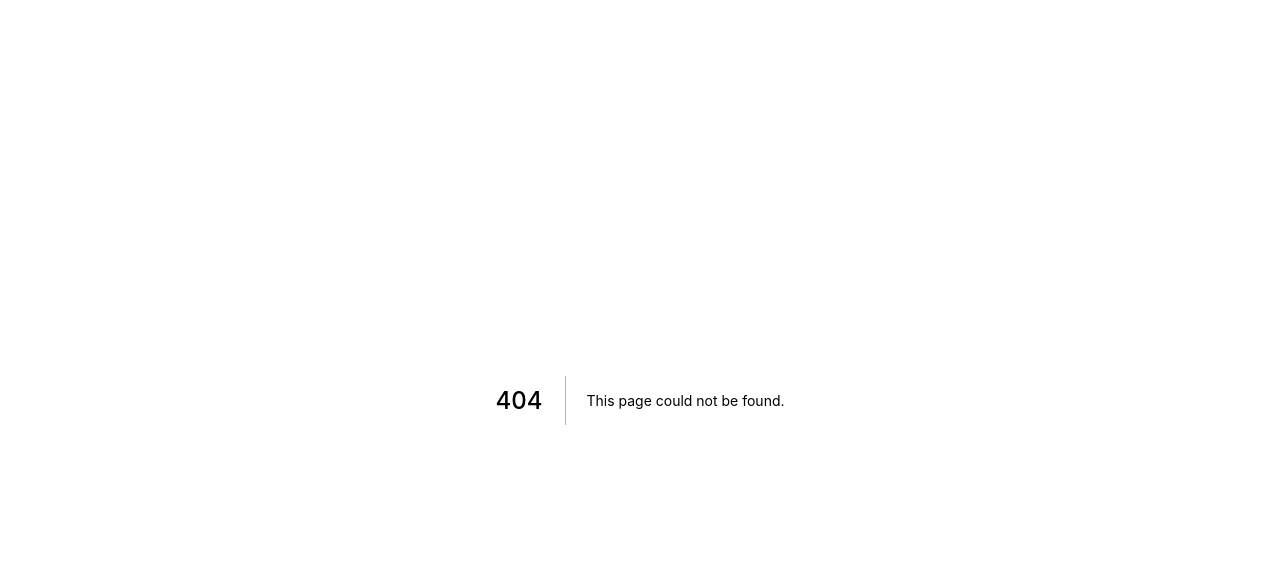
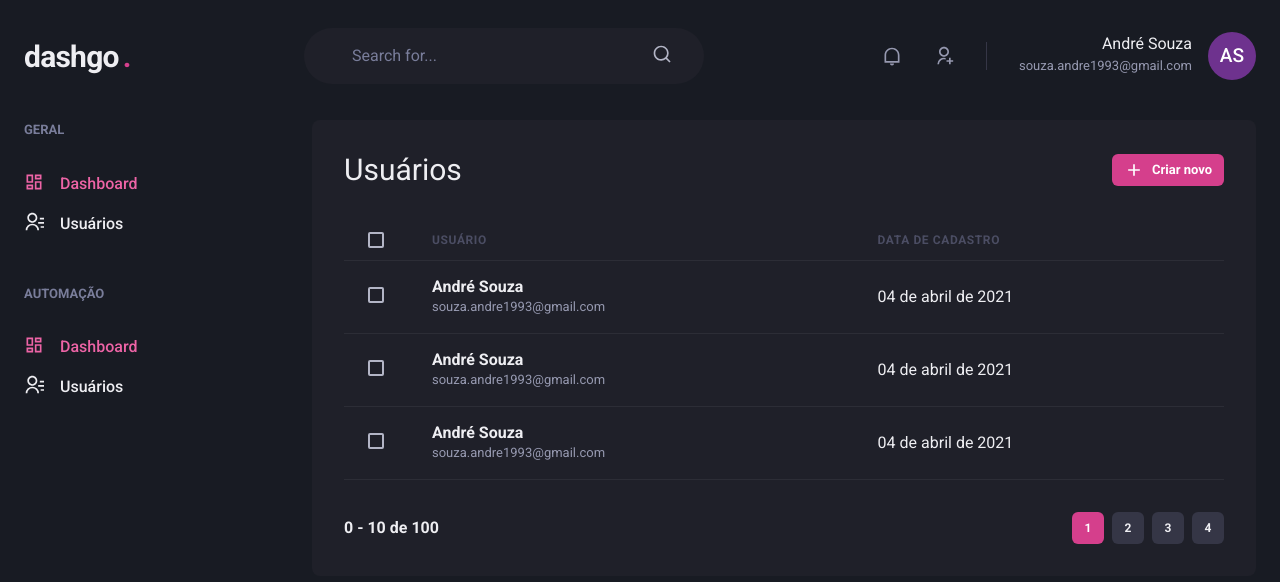
Before and after one commit to andresouza7/ignite-reactjs-chapter-IV-dashgo, a Next.js app: page /users in a window 1280 px wide. Before the commit this address had no page. Shown: the top 582 px of the page. Built offline with nearby package versions, Linux system fonts and the light colour scheme.

Commit message:
completed UserList page

```diff
--- /dev/null
+++ b/src/components/Pagination.tsx
@@ -0,0 +1,69 @@
+import { Stack, Button, Box } from "@chakra-ui/react";
+
+export function Pagination() {
+  return (
+    <Stack
+      direction="row"
+      mt="8"
+      justify="space-between"
+      align="center"
+      spacing="6"
+    >
+      <Box>
+        <strong>0 - 10 de 100</strong>
+      </Box>
+
+      <Stack direction="row" spacing="2">
+        <Button
+          size="sm"
+          fontSize="xs"
+          width="4"
+          colorScheme="pink"
+          disabled
+          _disabled={{
+            bg: "pink.500",
+            cursor: "default"
+          }}
+        >
+          1
+      </Button>
+
+        <Button
+          size="sm"
+          fontSize="xs"
+          width="4"
+          bg="gray.700"
+          _hover={{
+            bg: "gray.500",
+          }}
+        >
+          2
+      </Button>
+
+        <Button
+          size="sm"
+          fontSize="xs"
+          width="4"
+          bg="gray.700"
+          _hover={{
+            bg: "gray.500",
+          }}
+        >
+          3
+      </Button>
+
+        <Button
+          size="sm"
+          fontSize="xs"
+          width="4"
+          bg="gray.700"
+          _hover={{
+            bg: "gray.500",
+          }}
+        >
+          4
+      </Button>
+      </Stack>
+    </Stack>
+  )
+}
--- /dev/null
+++ b/src/pages/users/index.tsx
@@ -0,0 +1,113 @@
+import {
+  Flex,
+  Box,
+  Heading,
+  Button,
+  Icon,
+  Table,
+  Thead,
+  Tr,
+  Th,
+  Checkbox,
+  Tbody,
+  Td,
+  Text
+} from "@chakra-ui/react";
+import { RiAddLine } from "react-icons/ri";
+import { Header } from "../../components/Header";
+import { Pagination } from "../../components/Pagination";
+import { Sidebar } from "../../components/Sidebar";
+
+export default function UserList() {
+  return (
+    <Box>
+      <Header />
+
+      <Flex
+        w="100%"
+        my="6"
+        maxWidth={1480}
+        mx="auto"
+        px="6"
+      >
+        <Sidebar />
+
+        <Box flex="1" borderRadius="8" bg="gray.800" p="8">
+          <Flex mb="8" justify="space-between" align="center">
+            <Heading size="lg" fontWeight="normal">Usuários</Heading>
+
+            <Button
+              as="a"
+              size="sm"
+              fontSize="small"
+              colorScheme="pink"
+              leftIcon={<Icon as={RiAddLine} fontSize="20" />}
+            >
+              Criar novo
+            </Button>
+          </Flex>
+
+          <Table colorScheme="whiteAlpha">
+            <Thead>
+              <Tr>
+                <Th px="6" color="gray.300" width="8">
+                  <Checkbox colorScheme="pink" />
+                </Th>
+                <Th>Usuário</Th>
+                <Th>Data de cadastro</Th>
+              </Tr>
+            </Thead>
+            <Tbody>
+              <Tr>
+                <Td px="6">
+                  <Checkbox colorScheme="pink" />
+                </Td>
+                <Td>
+                  <Box>
+                    <Text fontWeight="bold">André Souza</Text>
+                    <Text fontSize="small" color="gray.300">souza.andre1993@gmail.com</Text>
+                  </Box>
+                </Td>
+                <Td>
+                  <Text>04 de abril de 2021</Text>
+                </Td>
+              </Tr>
+
+              <Tr>
+                <Td px="6">
+                  <Checkbox colorScheme="pink" />
+                </Td>
+                <Td>
+                  <Box>
+                    <Text fontWeight="bold">André Souza</Text>
+                    <Text fontSize="small" color="gray.300">souza.andre1993@gmail.com</Text>
+                  </Box>
+                </Td>
+                <Td>
+                  <Text>04 de abril de 2021</Text>
+                </Td>
+              </Tr>
+
+              <Tr>
+                <Td px="6">
+                  <Checkbox colorScheme="pink" />
+                </Td>
+                <Td>
+                  <Box>
+                    <Text fontWeight="bold">André Souza</Text>
+                    <Text fontSize="small" color="gray.300">souza.andre1993@gmail.com</Text>
+                  </Box>
+                </Td>
+                <Td>
+                  <Text>04 de abril de 2021</Text>
+                </Td>
+              </Tr>
+            </Tbody>
+          </Table>
+
+          <Pagination />
+        </Box>
+      </Flex>
+    </Box>
+  )
+}
--- a/src/styles/theme.ts
+++ b/src/styles/theme.ts
@@ -4,7 +4,7 @@
   colors: {
     gray: {
       "900": "#181B23",
-      "800": "#1F2829",
+      "800": "#1F2029",
       "700": "#353646",
       "600": "#4B4D63",
       "500": "#616480",
```
